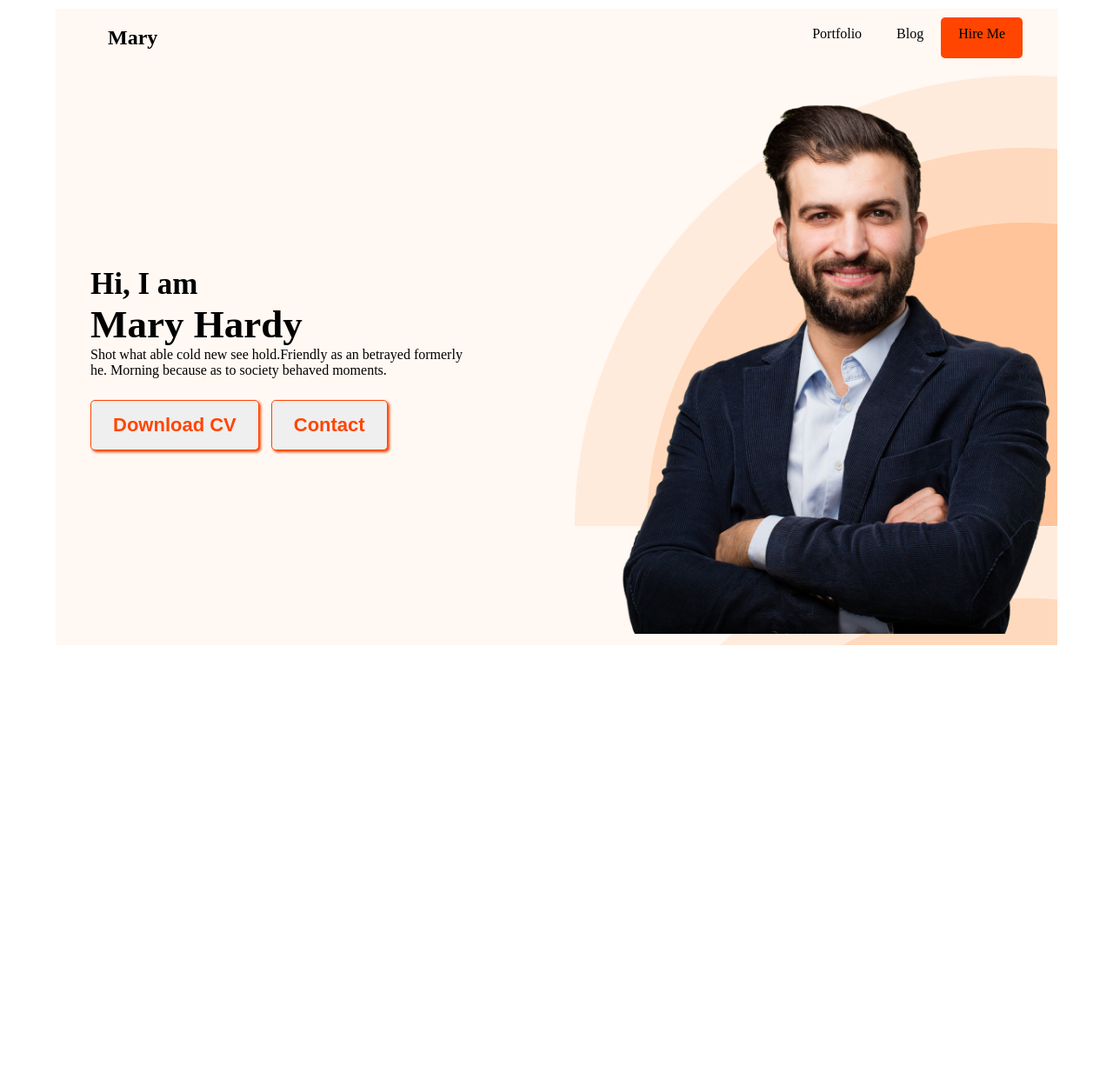
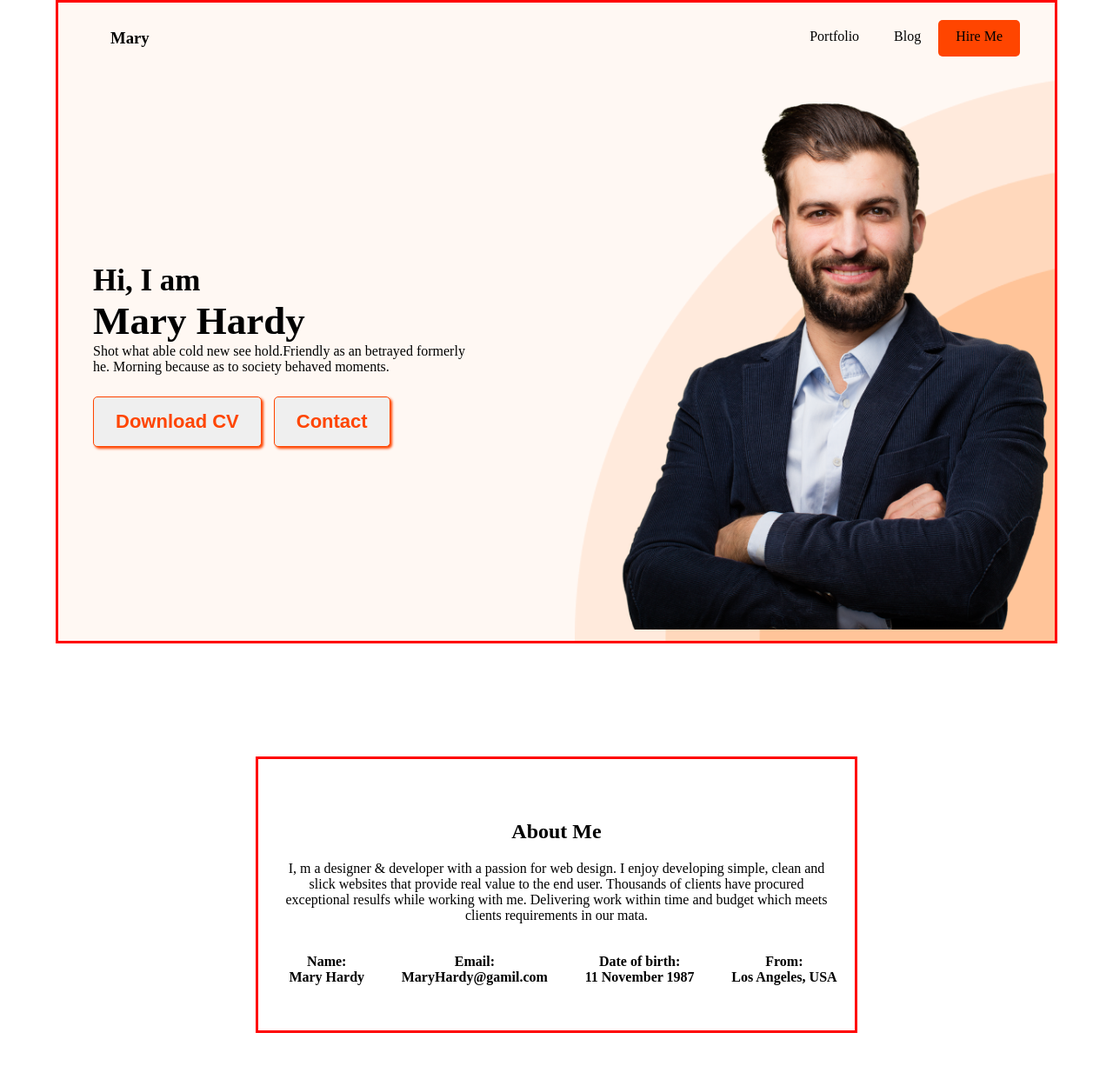
Before and after one commit to MdArefineAhamedJoy/personal-protfolio, a plain HTML site: page index.html in a window 1280 px wide. Shown: the whole page at 87% size. Before the commit the page ends 800 px from the top, so only its background shows below. Drawn offline with Linux system fonts and the light colour scheme.

Commit message:
about section complete

```diff
--- a/index.html
+++ b/index.html
@@ -9,7 +9,8 @@
 </head>
 <body>
  <main>
-    <header>
+  <header class="header-section">
+    <section>
         <div class="nav-continer">
           <nav class="parson-nav">
             <h1>Ma<span>r</span>y</h1>
@@ -20,8 +21,8 @@
             </ul>
           </nav>
         </div>
-    </header>
-    <header class="protfolio-header">
+    </section>
+    <section class="protfolio-header">
       <section class="container-section">
         <section class="header-blog">
            <div class="conten-text">
@@ -41,7 +42,36 @@
             <img src="images/hardy.png" alt="">
         </section>
       </section>
-    </header>
+    </section>
+  </header>
+<section class="about-container">
+    <div class="about-conte">
+        <h2>About Me</h2>
+        <p>  I, m a designer & developer with a passion for web design. I   enjoy    developing simple, clean and
+            slick websites that provide real value to the end user. Thousands of clients have procured
+            exceptional resulfs while working with me. Delivering work within time and budget which meets
+            clients requirements in our mata.
+        </p>
+        <div class="contact-info">
+            <h4>
+                Name: <br>
+                Mary Hardy
+            </h4>
+            <h4>
+                Email: <br>
+                MaryHardy@gamil.com
+            </h4>
+            <h4>
+                Date of birth: <br>
+                11 November 1987
+            </h4>
+            <h4>
+                From:<br>
+                Los Angeles, USA
+            </h4>
+        </div>
+    </div>
+</section>
  </main>
 </body>
 </html>
--- a/style.css
+++ b/style.css
@@ -7,10 +7,10 @@
 main{
     width: 90%;
     margin: 0 auto;
-    background-color:  #FFF8F3;
 }
-.nav-continer{
-
+.header-section{
+    background-color: #FFF8F3;
+    border: 3px solid red;
 }
 .parson-nav {
     display: flex;
@@ -74,10 +74,39 @@ main{
 .header-img{
     width: 100%;
     background-image: url(images/header_bg.png);
+    background-position: left bottom;
+    background-repeat: no-repeat;
+    background-size: cover;
+
 }
 .header-img img{
     width:100% ;
     height:100%;
     margin: 5px;
     padding: 4px ;
+    overflow: auto;
+    bottom: 0;
 }
+
+/*                    about section          */
+.about-container{
+    width: 60%;
+    margin: 130px auto 50px;
+    border: 3px solid red;
+
+}
+.about-conte{
+    text-align: center;
+    margin: 30px 0;
+    padding: 20px;
+}
+.about-conte h2{
+    padding: 20px;
+}
+.contact-info {
+    display: flex;
+    margin: 35px 0 2px;
+    padding-left:  15px;
+    justify-content: space-between;
+
+}
```
